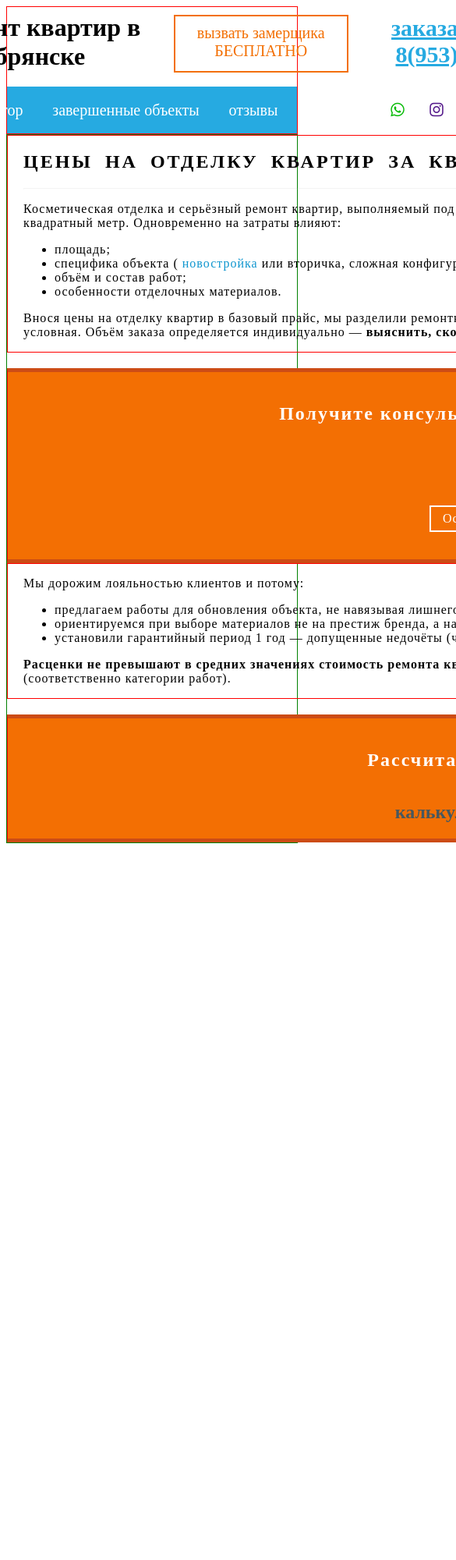
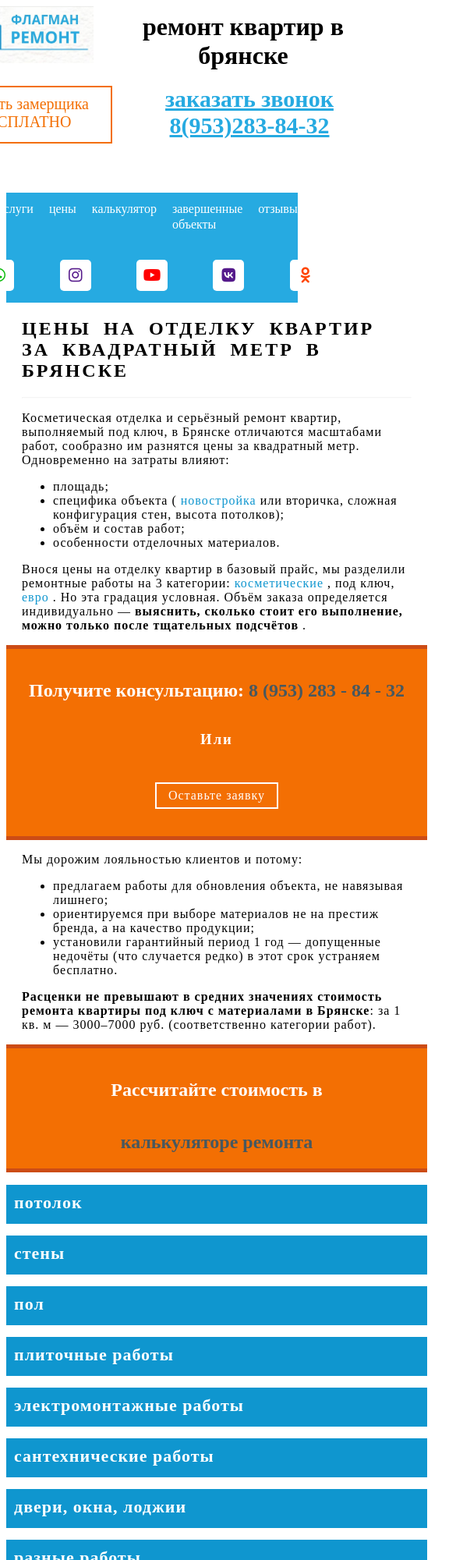
Before and after one commit to kochergin-alex32/flagman, a plain HTML site: page index.html in a window 390 px wide. Shown: the top 2000 px of the page at 78% size, 585 px wide, since content can reach past the window. Before the commit the page ends 1089 px from the top, so only its background shows below. Drawn offline with Linux system fonts and the light colour scheme; a script that the page names is missing.

Commit message:
finishd version

```diff
--- a/index.html
+++ b/index.html
@@ -57,7 +57,7 @@ integrity="sha512-xh6O/CkQoPOWDdYTDqeRdPCVd1SpvCA9XXcUnZS2FmJNp1coAFzvtCN9BmamE+
         </div>
         <div class="section form">
             <div>
-                <h2><strong>Получите консультацию: <a href="">+7 (4832) 505-506</a></strong></h2>
+                <h2><strong>Получите консультацию: <a href="">8 (953) 283 - 84 - 32</a></strong></h2>
                 <!-- <a href="">+7 (4832) 505-506</a> -->
             </div>
             <div><h3>Или</h3></div>
@@ -82,7 +82,29 @@ integrity="sha512-xh6O/CkQoPOWDdYTDqeRdPCVd1SpvCA9XXcUnZS2FmJNp1coAFzvtCN9BmamE+
             <div> <h2><a  class="calc"
                 href="">калькуляторе ремонта</a></h2></div>
         </div>
+        <div class="section works">
+
+            <ul class="selectWork">
+               <a href=""><li>потолок</li></a>
+               <a href=""> <li>стены</li></a>
+               <a href=""> <li>пол</li></a>
+                <a href=""><li>плиточные работы</li></a>
+                <a href=""><li>электромонтажные работы</li></a>
+                <li>сантехнические работы</li>
+                <li>двери, окна, лоджии</li>
+                <li>разные работы</li>
+            </ul>
+
+        </div>
     </section>
+    <footer>
+        <div class="section footer">
+            <h2> Остались вопросы? Звоните</h2>
+            <a href="">
+                <h2>8 (953) 283 - 84 - 32</h2>
+            </a>
+        </div>
+    </footer>
 
     <!-- <script src="https://cdn.jsdelivr.net/npm/bootstrap@5.2.3/dist/js/bootstrap.bundle.min.js" integrity="sha384-kenU1KFdBIe4zVF0s0G1M5b4hcpxyD9F7jL+jjXkk+Q2h455rYXK/7HAuoJl+0I4" crossorigin="anonymous"></script> -->
 
--- a/style.css
+++ b/style.css
@@ -1,5 +1,5 @@
 header {
-  border: 1px solid red;
+  /* border: 1px solid red; */
   display: flex;
   justify-content: center;
   background-image: linear-gradient(white 0%, white 63%, #26aae1 63%, #26aae1 100%);
@@ -108,16 +108,11 @@ header {
   color: orangered;
 }
 
-section>*{
-  border: 1px solid red;
-}
+
 section{
-  border: 1px solid green;
+  /* border: 1px solid green; */
   display: flex;
   flex-direction: column;
-  /* justify-content: end;
-  justify-items: end;
-  align-items: flex-end; */
 
 }
 .section{
@@ -143,10 +138,7 @@ section{
   text-decoration: none;
   color: #0f96cf;
 }
-.form>*{
-  /* border: 1px solid greenyellow; */
 
-}
 .form{
   margin-top: 20px;
   border-top: 5px solid rgba(165, 42, 42, 0.5);
@@ -200,4 +192,132 @@ padding-top: 20px;
 .form .calc:hover{
   color: white;
 }
+
+.selectWork>*{
+  /* border: 1px solid greenyellow; */
+  list-style: none;
+  padding-left: 0;
+  margin-left: 0;
+}
+.selectWork{
+
+  padding-left: 0;
+  margin-left: -20px;
+  margin-right: -20px;
+}
+.selectWork li{
+  font-size: 22px;
+  font-weight: bold;
+  letter-spacing: 2px;
+  padding: 10px;
+  margin-top: 15px;
+  height: 30px;
+  background-color: #0f96cf ;
+  color: white;
+  transition: 0.5s;
+}
+.selectWork li:hover{
+  letter-spacing: 4px;
+  cursor: pointer;
+  /* font-size: 23px; */
+}
+
+footer{
+
+ background-color: #47585f;
+}
+
+.footer  h2{
+  letter-spacing: 2px;
+  margin-bottom: 0;
+
+}
+.footer > h2{
+  color: white;
+}
+.footer a:hover{
+  color: white;
+}
+.footer{
+  padding: 20px;
+  /* border: 1px solid burlywood; */
+  display: flex;
+  flex-direction: column;
+  align-items: center;
+}
+
+@media screen and (max-width: 576px) {
+
+  body{
+    display: flex;
+    flex-direction: column;
+ justify-content: left;
+
+  }
+  .header{
+
+
+    width: 550px;
+  }
+  .header-top{
+    flex-wrap: wrap;
+    height: 230px;
+    padding-bottom: 40px;
+
+  }
+  .header-top a img {
+    width: 200px;
+  }
+
+  .head-bottom {
+  height: 150px;
+    flex-wrap: wrap;
+    justify-content: center;
+  }
+
+  .head-bottom .info a {
+    color: white;
+    font-size: 16px;
+    height: 50px;
+    padding: 20px 10px;
+    line-height: 20px;
+    text-decoration: none;
+    box-sizing: border-box;
+  }
+
+
+  .head-bottom .socials-icon {
+    /* border:   1px solid red; */
+
+    margin-right: 0;
+    width: 600px;
+
+    justify-content: space-evenly;
+
+  }
+
+
+
+
+
+    .section{
+    margin: 0 auto;
+    width: 500px !important;
+
+  }
+  .form :first-child h2{
+    letter-spacing: 0px;
+  }
+  footer{
+    padding-left: 0;
+    width: 555px;
+    margin: 0 auto;
+  }
+  .footer{
+    margin: 0 auto;
+    width: 576px;
+
+   }
+}
+
 /*# sourceMappingURL=style.css.map */
```
